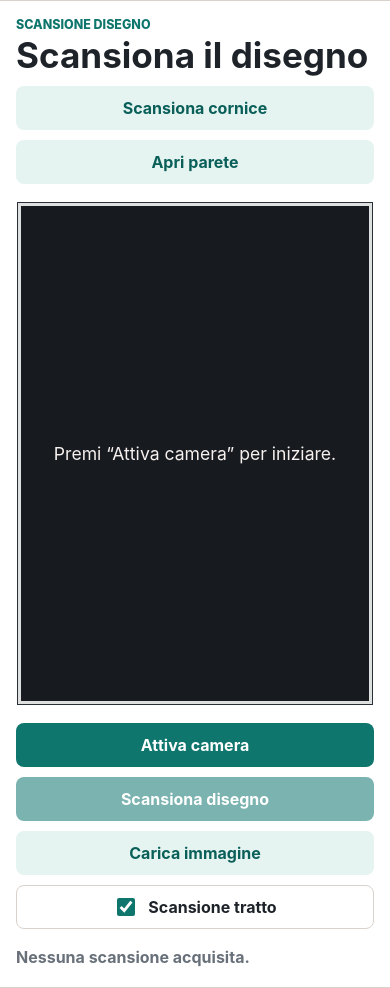
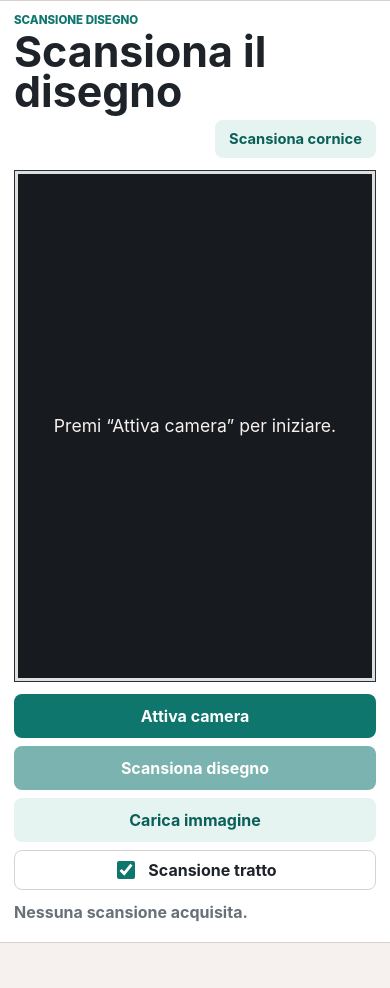
Before and after one commit to valentina-giupponi/Prototipo---2, a website: page public/index.html in a window 390 px wide. After the commit the page ends 943 px from the top, so only its background shows below. Drawn offline with Linux system fonts and the light colour scheme.

Commit message:
Ottimizza mirino A4 su smartphone

```diff
--- a/public/styles.css
+++ b/public/styles.css
@@ -908,13 +908,63 @@ video {
 }
 
 @media (max-width: 860px) {
+  .capture-page .flow-screen {
+    gap: 12px;
+    padding: 14px 16px 18px;
+  }
+
+  .capture-page .topbar {
+    gap: 8px;
+  }
+
+  .capture-page h1 {
+    font-size: clamp(2rem, 12vw, 3.6rem);
+    line-height: 0.94;
+  }
+
+  .capture-page .nav-actions {
+    display: flex;
+  }
+
+  .capture-page .nav-actions .screen-link {
+    width: auto;
+    min-height: 38px;
+    padding: 0 14px;
+    font-size: 0.92rem;
+  }
+
+  .capture-page .nav-actions .screen-link[href="display.html"] {
+    display: none;
+  }
+
   .capture-page .camera-panel {
-    width: min(calc(100vw - 34px), 430px);
+    width: min(calc(100vw - 32px), calc((100dvh - 360px) * 0.707), 430px);
+  }
+
+  .capture-page .controls {
+    gap: 8px;
+  }
+
+  .capture-page .toggle-control {
+    min-height: 40px;
   }
 }
 
 @media (max-width: 520px) {
+  .capture-page .flow-screen {
+    padding: 12px 14px 16px;
+  }
+
+  .capture-page h1 {
+    font-size: clamp(1.9rem, 11vw, 3.2rem);
+  }
+
+  .capture-page .eyebrow {
+    margin-bottom: 4px;
+    font-size: 0.72rem;
+  }
+
   .capture-page .camera-panel {
-    width: min(calc(100vw - 34px), 380px);
+    width: min(calc(100vw - 28px), calc((100dvh - 330px) * 0.707), 390px);
   }
 }
```
